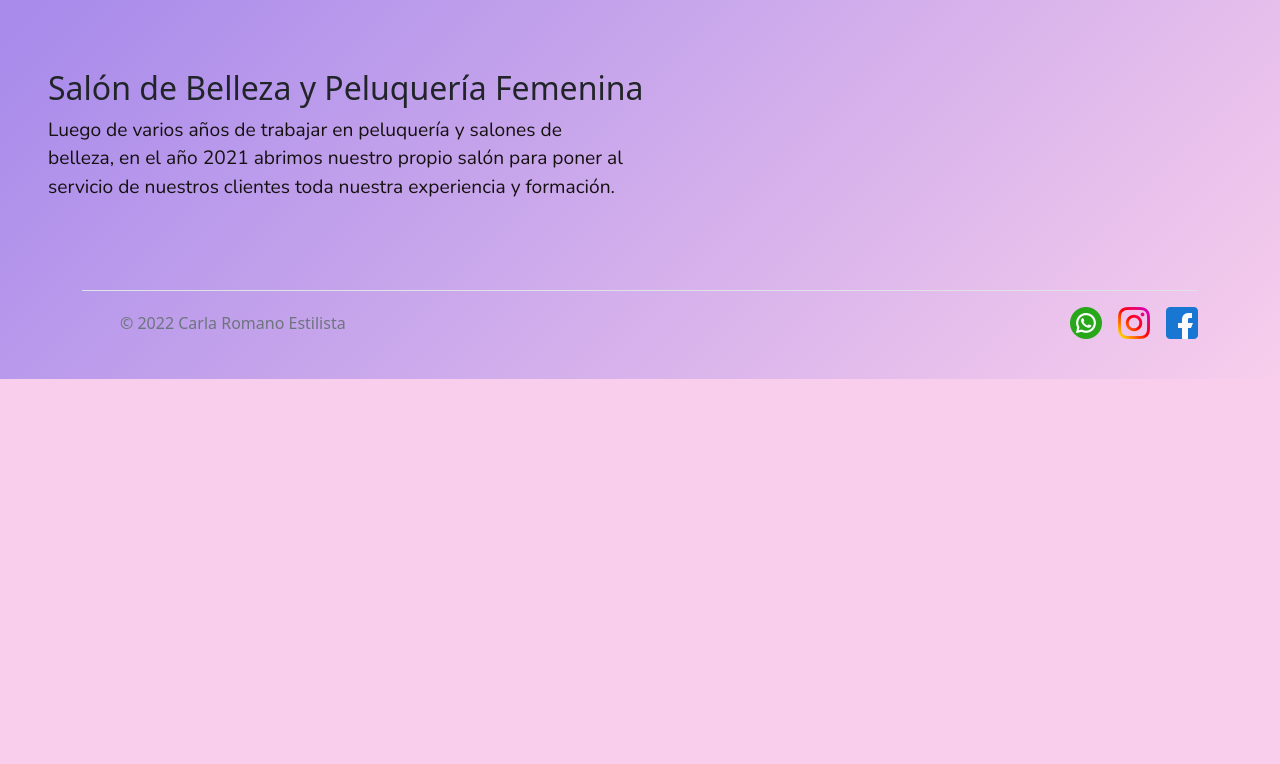
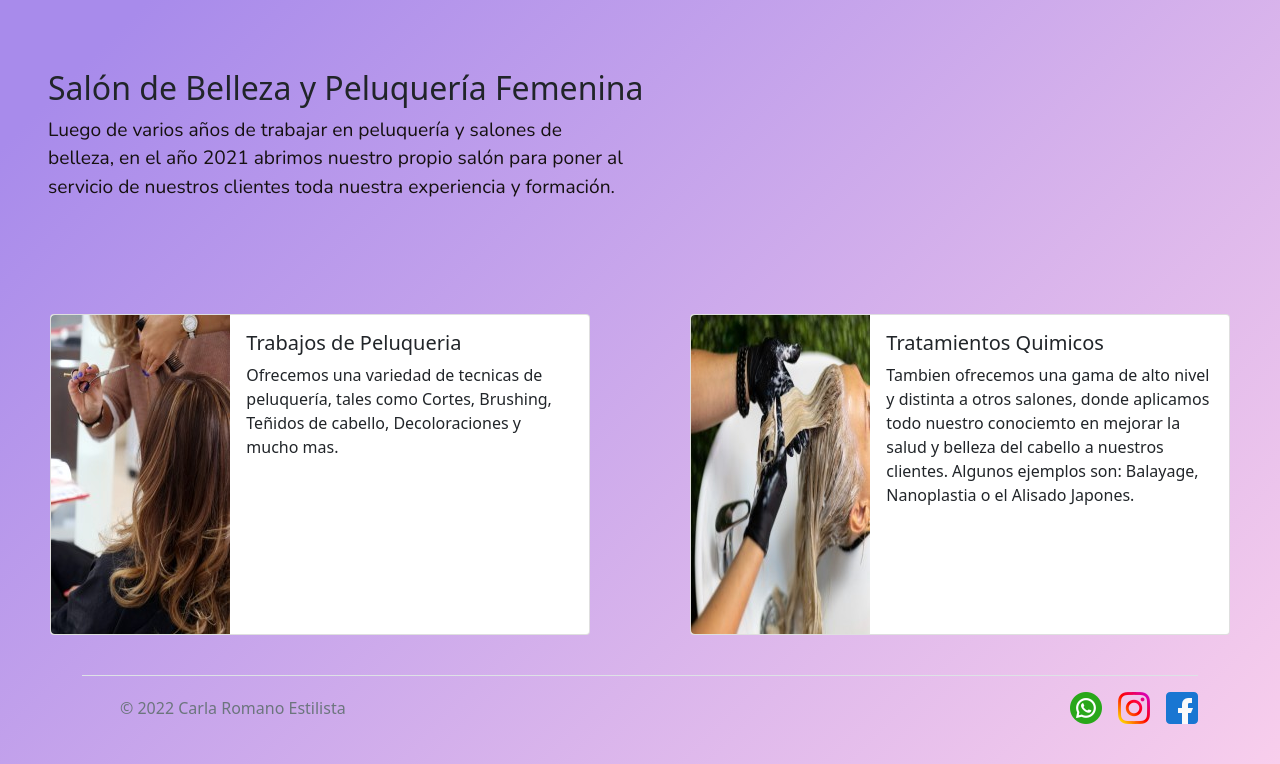
Before and after one commit to LucasRomano96/Proyecto-Romano, a website: page index.html in a window 1280 px wide. Shown: the part 520-1284 px from the top of the page. Before the commit the page ends 899 px from the top, so only its background shows below. Drawn offline with nearby package versions, Linux system fonts and the light colour scheme.

Commit message:
Agregado de contenido

```diff
--- a/index.html
+++ b/index.html
@@ -71,6 +71,34 @@
                 <p class="text-nosotros col-6">Luego de varios años de trabajar en peluquería y salones de belleza, en el año 2021 abrimos nuestro propio salón para poner al servicio de nuestros clientes toda nuestra experiencia y formación.</p>
               </div>
         </section>
+        <section class="cards-mod mt-5">
+          <div class="card mb-3" style="max-width: 540px;">
+            <div class="row g-0">
+              <div class="col-md-4">
+                <img src="./imagenes/mujer-cortando-pelo-ajustada.jpg" class="img-fluid rounded-start" alt="Corte de cabello">
+              </div>
+              <div class="col-md-8">
+                <div class="card-body">
+                  <h5 class="card-title">Trabajos de Peluqueria</h5>
+                  <p class="card-text">Ofrecemos una variedad de tecnicas de peluquería, tales como Cortes, Brushing, Teñidos de cabello, Decoloraciones y mucho mas.</p>
+                </div>
+              </div>
+            </div>
+          </div>
+          <div class="card mb-3" style="max-width: 540px;">
+            <div class="row g-0">
+              <div class="col-md-4">
+                <img src="./imagenes/mujer-tratamiento-ajustada.jpg" class="img-fluid rounded-start" alt="Tratamiento Quimico">
+              </div>
+              <div class="col-md-8">
+                <div class="card-body">
+                  <h5 class="card-title">Tratamientos Quimicos</h5>
+                  <p class="card-text">Tambien ofrecemos una gama de alto nivel y distinta a otros salones, donde aplicamos todo nuestro conociemto en mejorar la salud y belleza del cabello a nuestros clientes. Algunos ejemplos son: Balayage, Nanoplastia o el Alisado Japones.</p>
+                </div>
+              </div>
+            </div>
+          </div>
+        </section>
     </main>
 
     <div class="container mt-auto">
```
Also changed, not shown: pages/contacto.html (+1 -1 lines), css/style.css, imagenes/mujer-cortando-pelo-ajustada.jpg (added), imagenes/mujer-cortando-pelo.jpg (added), imagenes/mujer-tratamiento-ajustada.jpg (added), imagenes/mujer-tratamiento.jpg (added), scss/componentes/_clases.scss (line endings or trailing spaces).
